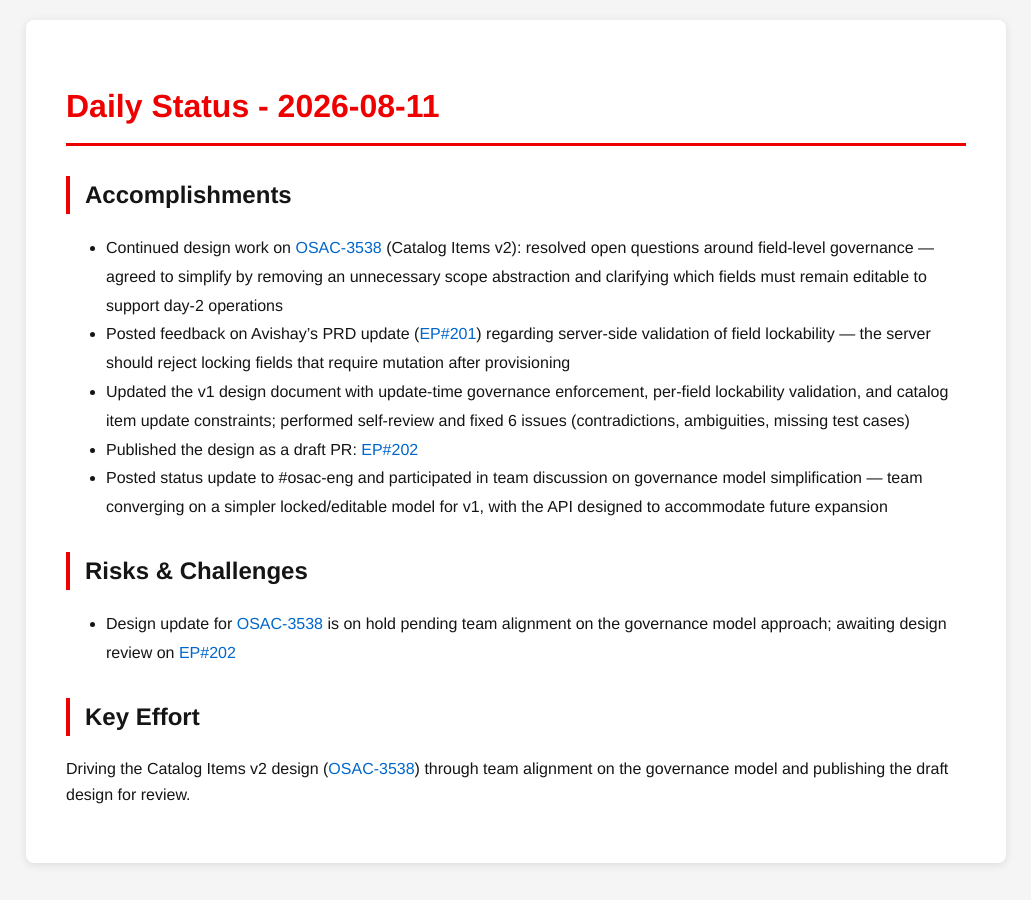
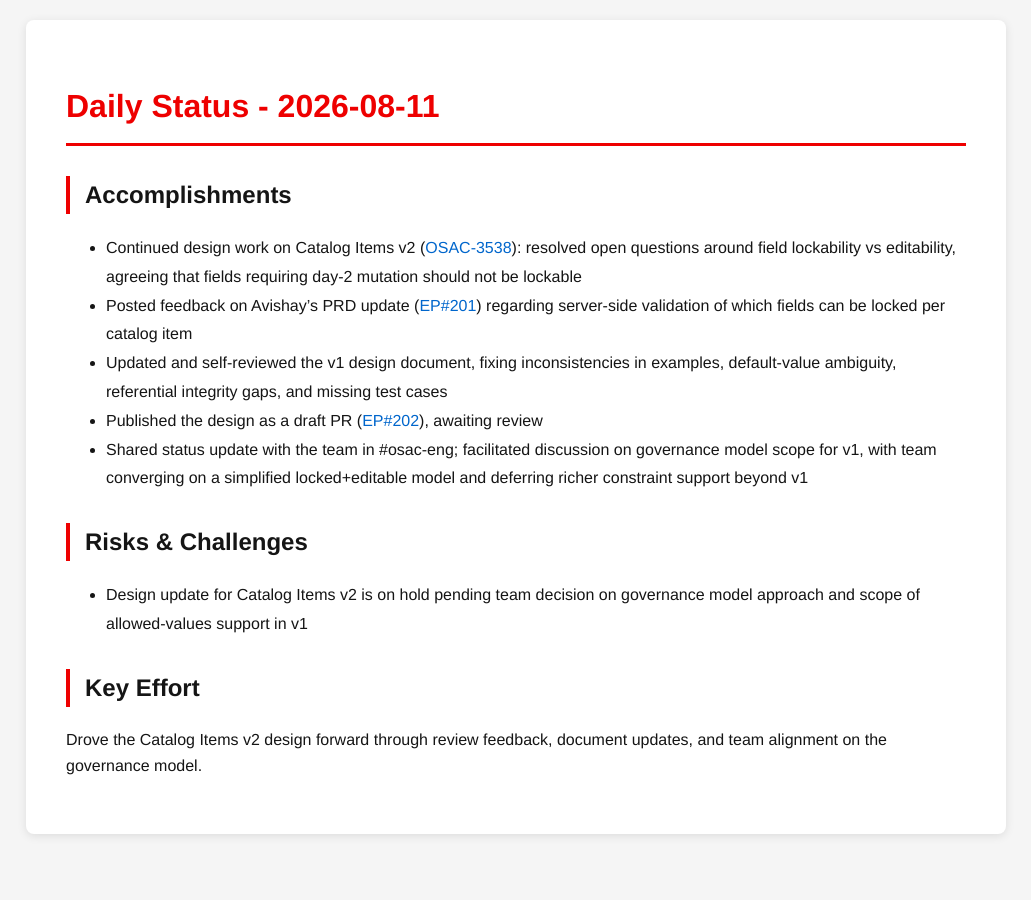
Before and after one commit to tzvatot/daily-status, a Jekyll site: the page built from 2026-08-11.md, in a window 1280 px wide. Shown: the whole page, without its empty margins (124-1155 px from the left). Built offline with Jekyll 4.4.1, drawn with Linux system fonts in a browser that asks for light colours.

Commit message:
Daily status update - 2026-08-11

```diff
--- a/2026-08-11.md
+++ b/2026-08-11.md
@@ -7,14 +7,14 @@ date: 2026-08-11
 # Daily Status - 2026-08-11
 
 ## Accomplishments
-- Continued design work on [OSAC-3538](https://redhat.atlassian.net/browse/OSAC-3538) (Catalog Items v2): resolved open questions around field-level governance — agreed to simplify by removing an unnecessary scope abstraction and clarifying which fields must remain editable to support day-2 operations
-- Posted feedback on Avishay's PRD update ([EP#201](https://github.com/osac-project/enhancement-proposals/pull/201)) regarding server-side validation of field lockability — the server should reject locking fields that require mutation after provisioning
-- Updated the v1 design document with update-time governance enforcement, per-field lockability validation, and catalog item update constraints; performed self-review and fixed 6 issues (contradictions, ambiguities, missing test cases)
-- Published the design as a draft PR: [EP#202](https://github.com/osac-project/enhancement-proposals/pull/202)
-- Posted status update to #osac-eng and participated in team discussion on governance model simplification — team converging on a simpler locked/editable model for v1, with the API designed to accommodate future expansion
+- Continued design work on Catalog Items v2 ([OSAC-3538](https://redhat.atlassian.net/browse/OSAC-3538)): resolved open questions around field lockability vs editability, agreeing that fields requiring day-2 mutation should not be lockable
+- Posted feedback on Avishay's PRD update ([EP#201](https://github.com/osac-project/enhancement-proposals/pull/201)) regarding server-side validation of which fields can be locked per catalog item
+- Updated and self-reviewed the v1 design document, fixing inconsistencies in examples, default-value ambiguity, referential integrity gaps, and missing test cases
+- Published the design as a draft PR ([EP#202](https://github.com/osac-project/enhancement-proposals/pull/202)), awaiting review
+- Shared status update with the team in #osac-eng; facilitated discussion on governance model scope for v1, with team converging on a simplified locked+editable model and deferring richer constraint support beyond v1
 
 ## Risks & Challenges
-- Design update for [OSAC-3538](https://redhat.atlassian.net/browse/OSAC-3538) is on hold pending team alignment on the governance model approach; awaiting design review on [EP#202](https://github.com/osac-project/enhancement-proposals/pull/202)
+- Design update for Catalog Items v2 is on hold pending team decision on governance model approach and scope of allowed-values support in v1
 
 ## Key Effort
-Driving the Catalog Items v2 design ([OSAC-3538](https://redhat.atlassian.net/browse/OSAC-3538)) through team alignment on the governance model and publishing the draft design for review.
+Drove the Catalog Items v2 design forward through review feedback, document updates, and team alignment on the governance model.
```
